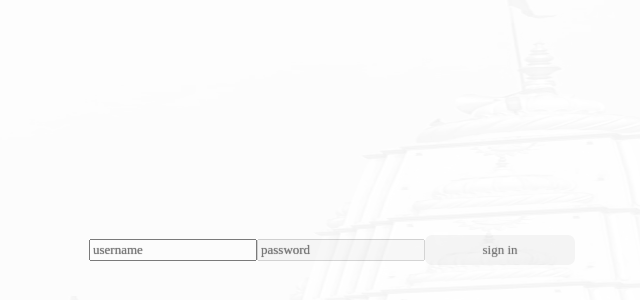
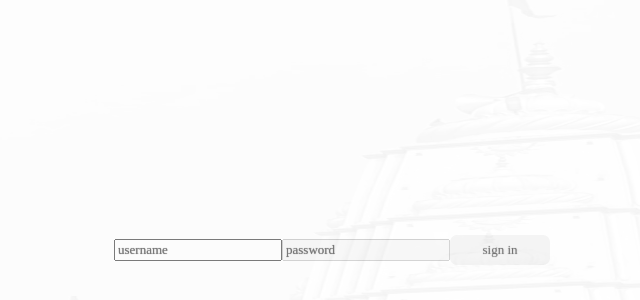
Before and after one commit to Naveen-Jangir-1984/jangirs, a React (Create React App) app: page / in a window 1280 px wide. Shown: the part 150-450 px from the top of the page, without its empty margins (308-948 px from the left). Built offline with nearby package versions, Linux system fonts and the light colour scheme.

Commit message:
cosmetic changes

```diff
--- a/src/App.css
+++ b/src/App.css
@@ -6,15 +6,18 @@
 }
 
 .App {
-  display: flex;
-  justify-content: center;
-  align-items: center;
   width: 100dvw;
   height: 100dvh;
+  display: flex;
+  flex-direction: column;
+  justify-content: space-evenly;
+  align-items: center;
+  box-sizing: border-box;
+  overflow: hidden;
 }
 
 button {
-  width: 150px;
+  width: 100px;
   height: 30px;
   background-color: whitesmoke;
   border: none;
@@ -24,8 +27,8 @@ button {
 }
 
 select {
-  padding: 0 10px;
-  width: 200px;
+  padding: 0 5px;
+  width: 100px;
   height: 30px;
   background-color: whitesmoke;
   border: none;
@@ -38,7 +41,7 @@ label {
   display: flex;
   justify-content: space-evenly;
   align-items: center;
-  width: 250px;
+  width: 200px;
   height: 30px;
   background-color: whitesmoke;
   border: none;
@@ -51,8 +54,8 @@ label {
   border-radius: 0;
   top: 0;
   left: 0;
-  width: 100dvw;
-  height: 100dvh;
+  width: 100%;
+  height: 100%;
   opacity: .05;
   pointer-events: none;
   z-index: 1;
--- a/src/frontend/home/Home.css
+++ b/src/frontend/home/Home.css
@@ -3,6 +3,6 @@
   flex-direction: column;
   justify-content: space-between;
   align-items: center;
-  width: 99%;
+  width: 95%;
   height: 98%;
 }
```
Also changed, not shown: src/App.js.
